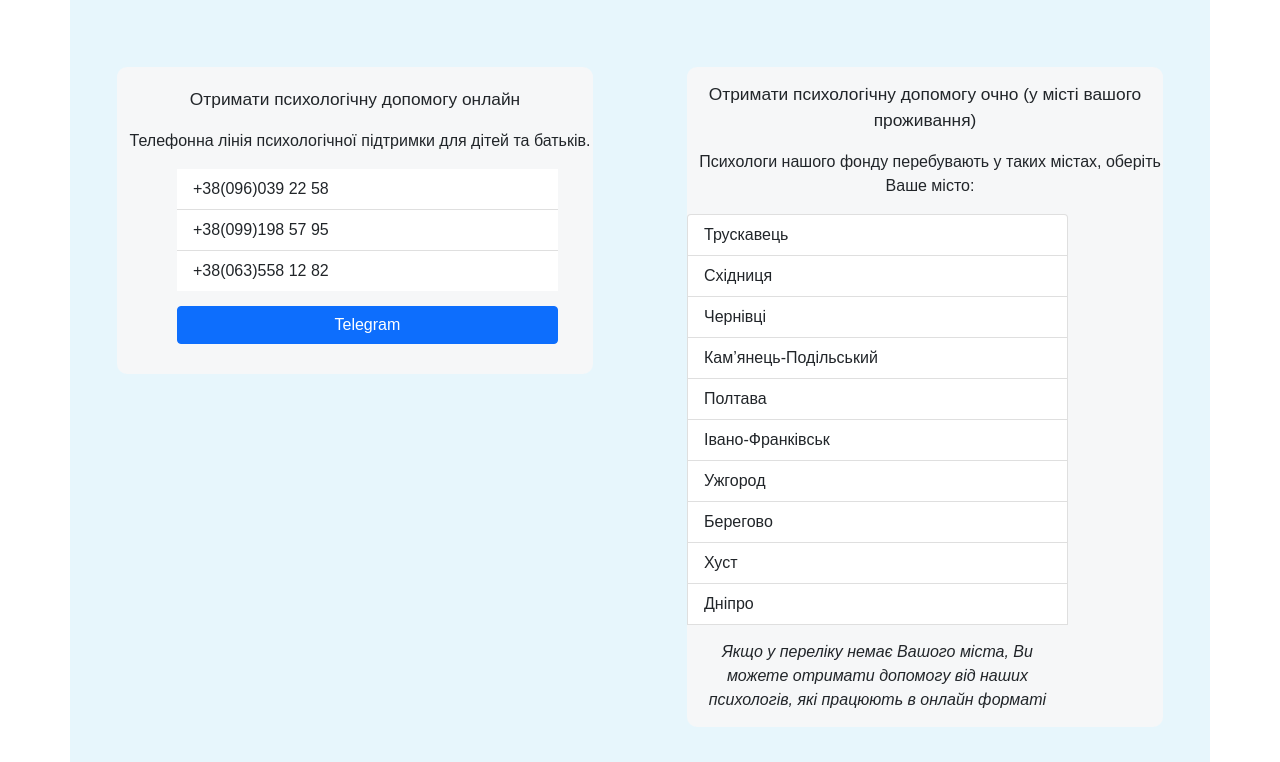
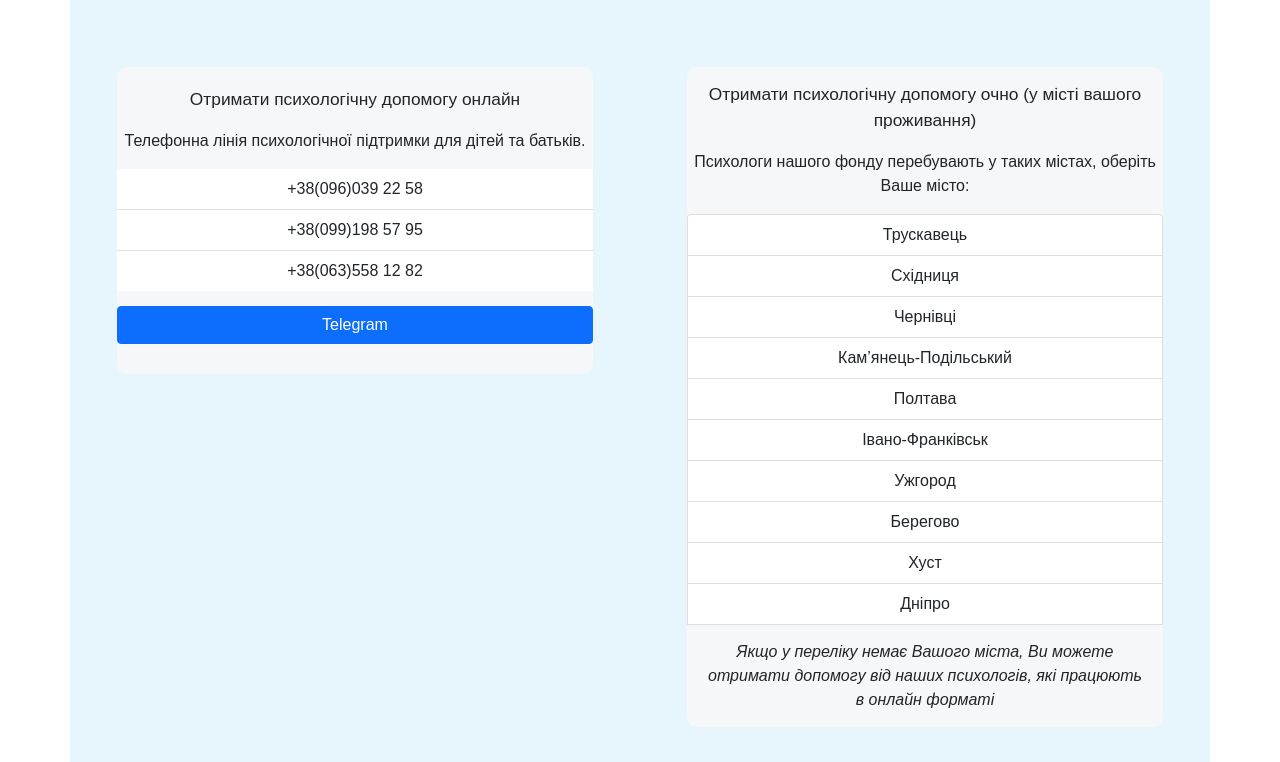
Before and after one commit to MyPoruch/Phprogram, a plain HTML site: page index.html in a window 1280 px wide. Shown: the part 943-1705 px from the top of the page. Drawn offline with nearby package versions, Linux system fonts and the light colour scheme.

Commit message:
Update index.html

```diff
--- a/index.html
+++ b/index.html
@@ -17,6 +17,7 @@ img {
   align:center;
 }
 
+
 .q{
   font-weight: bold;
   font-size:15pt;
@@ -27,10 +28,18 @@ img {
   border-radius: 10px;
 }
 
+.row{
+  align:center;
+  text-align: center;
+
+
+}
+
 .coli1{
   border-radius: 10px;
   background-color: #f6f7f8;
   margin: 35px;
+
 }
 .coli2{
   border-radius: 10px;
@@ -38,20 +47,18 @@ img {
   margin: 35px;
 }
 
-li{
-
-
-}
 ul{
   font-weight: 500;
   border-radius: 10px;
-  margin-left:60px;
+  text-align: center;
+  width:100%
 
 }
 
 .list-group {
   width: 80%;
-  text-align: left;
+  text-align: center;
+  width:100%
 
 }
 
@@ -71,13 +78,14 @@ ul{
 
 .b{
   text-align:center;
-  margin-left: 10px;
+
 }
+
 .ddd{
   width: 80%;
   padding-top: 15px;
-  margin-left: 60px;
   padding-bottom: 30px;
+  width:100%
 }
 
 .q3{
@@ -86,6 +94,7 @@ ul{
   margin: 15px;
   font-style: italic;
 }
+
 
 
 </style>
```
